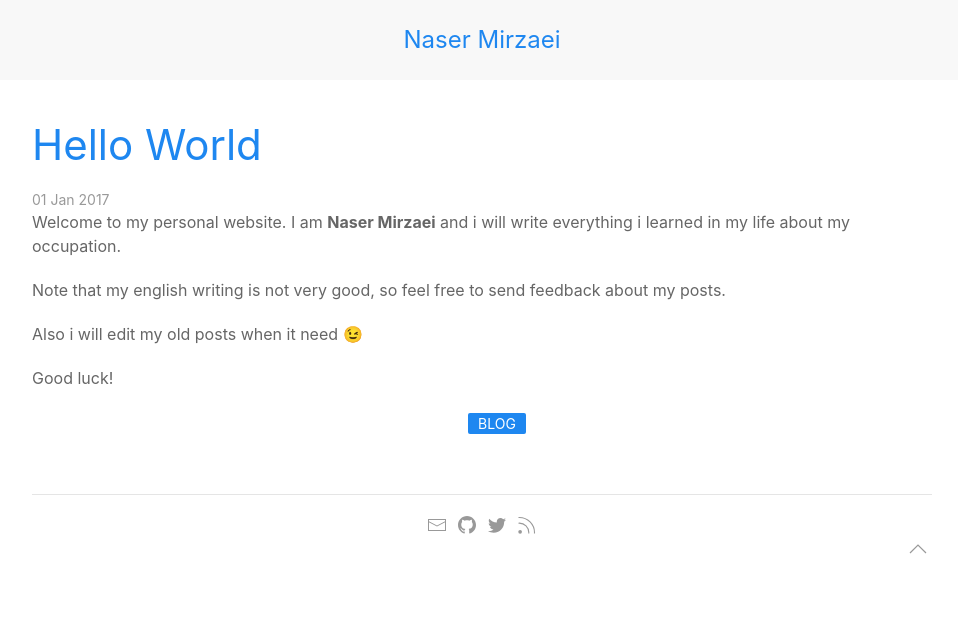
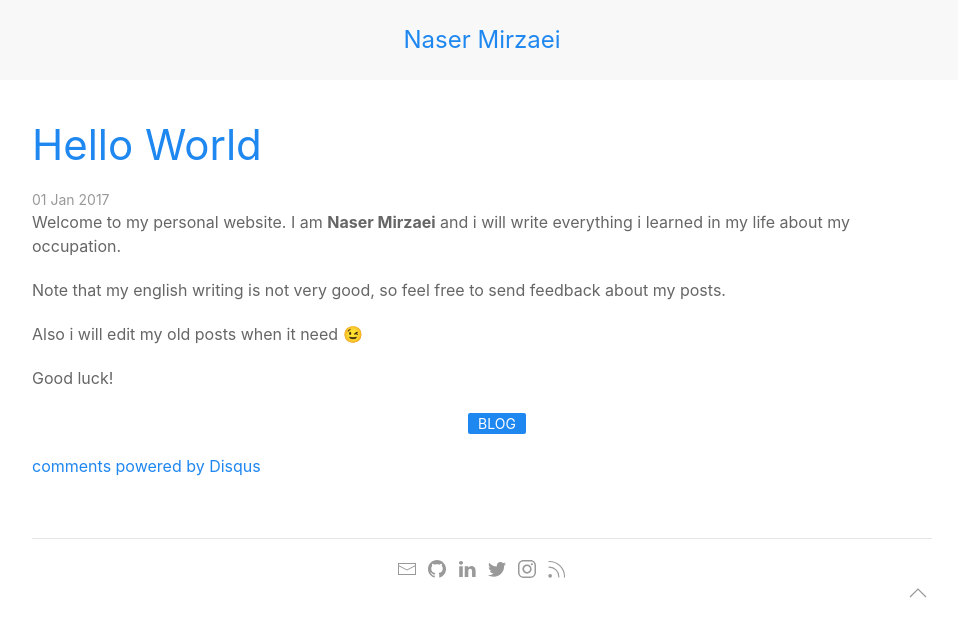
Before and after one commit to nasermirzaei89/nasermirzaei89.github.io, a Jekyll site: the page built from _posts/2017-01-01-hello-world.md, in a window 1280 px wide. Shown: the top 637 px of the page, without its empty margins (158-1116 px from the left). Built offline with Jekyll 4.4.1, drawn with Linux system fonts in a browser that asks for light colours; nearby versions of some CDN libraries; emoji names are drawn with the system emoji font; comment, search, counter and statistics services are not loaded.

Commit message:
add disqus

```diff
--- a/_config.yaml
+++ b/_config.yaml
@@ -1,11 +1,21 @@
 title: Naser Mirzaei
 url: 'http://nasermirzaei89.net'
 baseurl: ''
+
 author: Naser Mirzaei
+
 email: nasermirzaei89@gmail.com
+
 twitter:
   username: nasermirzaei89
+
 github:
+  username: nasermirzaei89
+
+linkedin:
+  username: nasermirzaei89
+
+instagram:
   username: nasermirzaei89
 
 defaults:
@@ -23,7 +33,7 @@ plugins:
   - jekyll-seo-tag
 
 feed:
-  path: feed.xml
+  path: /feed.xml
 
 disqus:
   shortname: nasermirzaei89-net
--- a/_layouts/base.html
+++ b/_layouts/base.html
@@ -31,16 +31,22 @@
         <hr class="uk-margin-top">
         <ul class="uk-iconnav uk-flex-center">
             <li>
-                <a href="mailto:nasermirzaei89@gmail.com" uk-icon="icon: mail" title="Mail" uk-tooltip></a>
+                <a href="mailto:{{site.email}}" target="_blank" uk-icon="icon: mail" title="Mail" uk-tooltip></a>
             </li>
             <li>
-                <a href="https://github.com/nasermirzaei89" uk-icon="icon: github" title="Github" uk-tooltip></a>
+                <a href="https://github.com/{{site.github.username}}" target="_blank" uk-icon="icon: github" title="Github" uk-tooltip></a>
             </li>
             <li>
-                <a href="https://twitter.com/nasermirzaei89" uk-icon="icon: twitter" title="Twitter" uk-tooltip></a>
+                <a href="https://www.linkedin.com/in/{{site.linkedin.username}}" target="_blank" uk-icon="icon: linkedin" title="Linkedin" uk-tooltip></a>
             </li>
             <li>
-                <a href="/feed.xml" uk-icon="icon: rss" title="RSS" uk-tooltip></a>
+                <a href="https://twitter.com/{{site.twitter.username}}" target="_blank" uk-icon="icon: twitter" title="Twitter" uk-tooltip></a>
+            </li>
+            <li>
+                <a href="https://www.instagram.com/{{site.instagram.username}}" target="_blank" uk-icon="icon: instagram" title="Instagram" uk-tooltip></a>
+            </li>
+            <li>
+                <a href="{{site.feed.path}}" uk-icon="icon: rss" title="RSS" uk-tooltip></a>
             </li>
         </ul>
         <div class="uk-text-right">
--- a/_layouts/post.html
+++ b/_layouts/post.html
@@ -13,5 +13,22 @@ layout: base
             <li class="uk-label">{{tag}}</li>
             {% endfor %}
         </ul>
+
+        <div id="disqus_thread"></div>
+        <script type="text/javascript">
+            /* * * CONFIGURATION VARIABLES: EDIT BEFORE PASTING INTO YOUR WEBPAGE * * */
+            var disqus_shortname = '{{ site.disqus.shortname }}'; // required: replace example with your forum shortname
+            // var disqus_developer = 1; // Comment out when the site is live
+            var disqus_identifier = "{{ post.url }}";
+
+            /* * * DON'T EDIT BELOW THIS LINE * * */
+            (function() {
+                var dsq = document.createElement('script'); dsq.type = 'text/javascript'; dsq.async = true;
+                dsq.src = '//' + disqus_shortname + '.disqus.com/embed.js';
+                (document.getElementsByTagName('head')[0] || document.getElementsByTagName('body')[0]).appendChild(dsq);
+            })();
+        </script>
+        <noscript>Please enable JavaScript to view the <a href="http://disqus.com/?ref_noscript">comments powered by Disqus.</a></noscript>
+        <a href="http://disqus.com" class="dsq-brlink">comments powered by <span class="logo-disqus">Disqus</span></a>
     </article>
 </section>
```
Also changed, not shown: Gemfile.lock.
